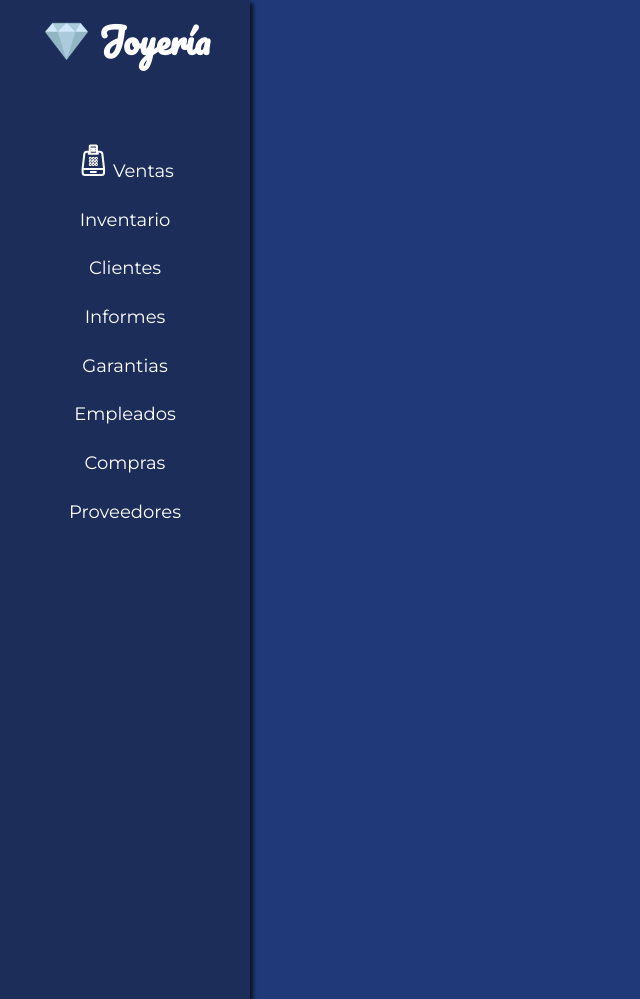
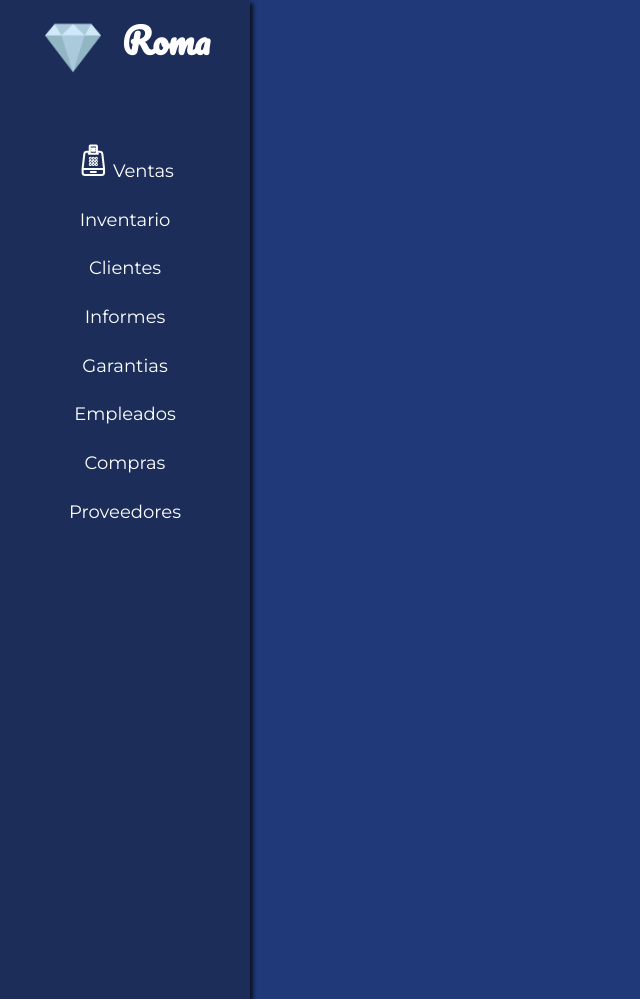
Before and after one commit to RedBuddy/P-JOYERIA, a website: page index.html in a window 1280 px wide. Shown: the whole page, without its empty margins (0-640 px from the left). Drawn offline with nearby package versions, Linux system fonts and the light colour scheme; files that its build step writes are made by us from their sources; files whose address does not match are found by name.

Commit message:
PRIMER COMMIT UWU

```diff
--- a/index.html
+++ b/index.html
@@ -21,7 +21,7 @@
     <aside class="navegacion">
         <div class="nav-logo">
             <img src="./build/img/diamante.png" alt="imagen">
-            <h1>Joyería</h1>
+            <h1>Roma</h1>
         </div>
         <a href="#" class="nav-link">
             <svg version="1.1" id="Uploaded to svgrepo.com" xmlns="http://www.w3.org/2000/svg"
--- a/src/scss/layout/_aside.scss
+++ b/src/scss/layout/_aside.scss
@@ -9,7 +9,7 @@ body {
     background-attachment: fixed;*/
     background-color: rgb(32, 57, 120);
     display: flex;
-    gap: 2rem;
+    gap: 3rem;
 }
 
 aside {
```
